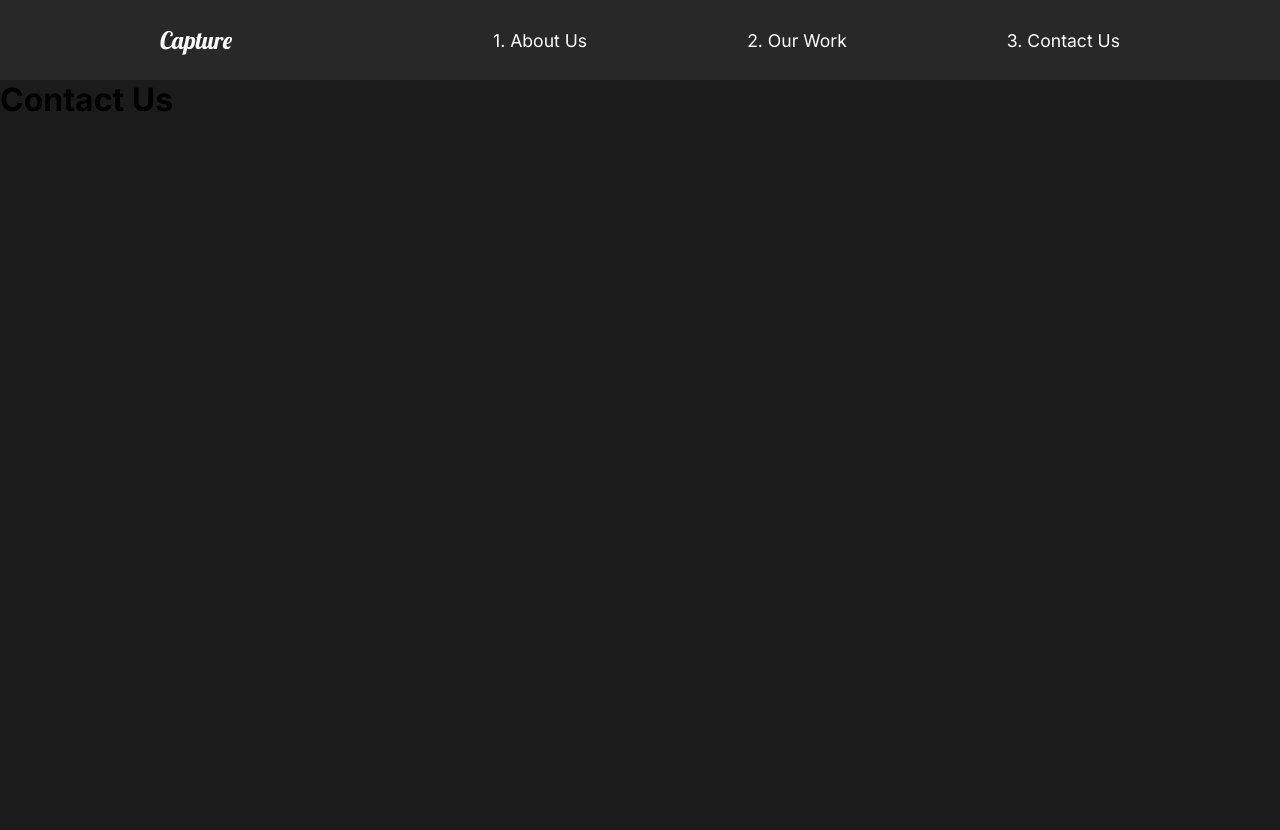
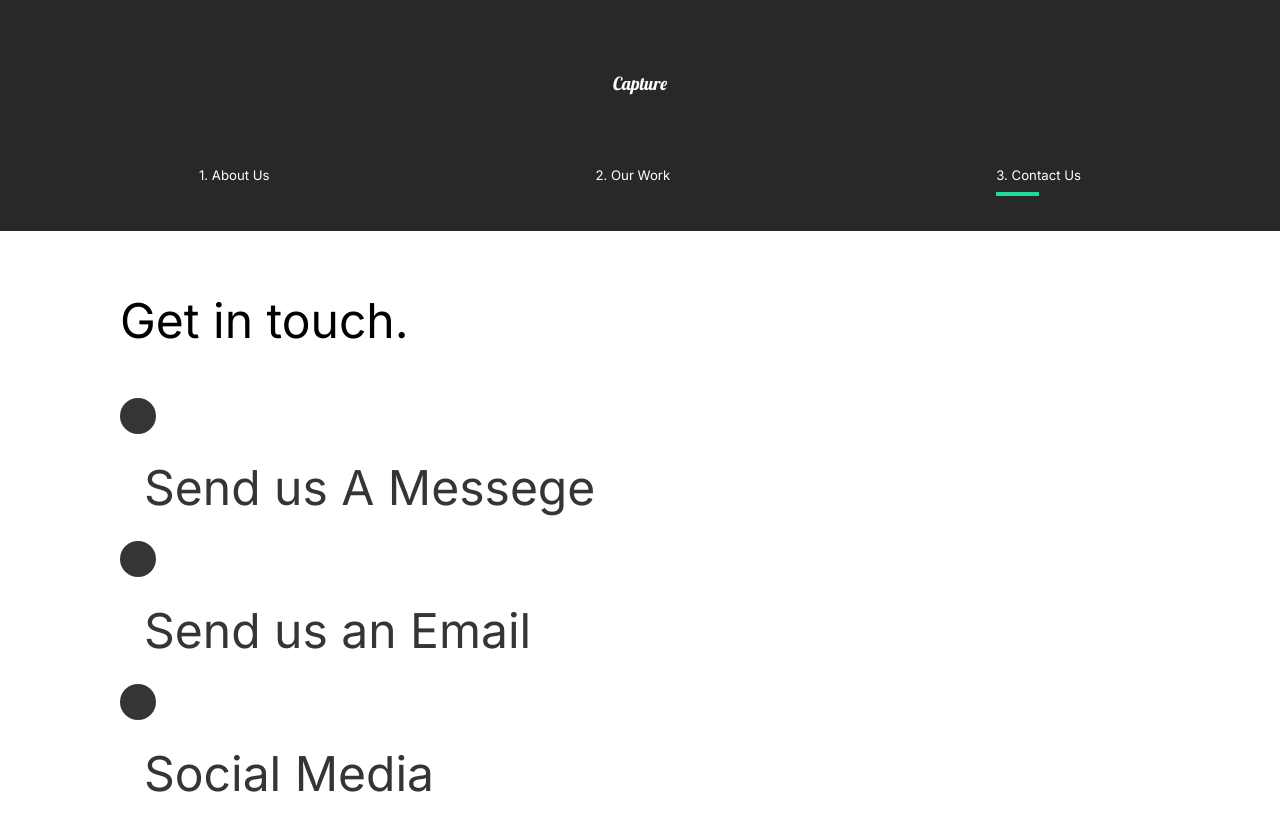
Before and after one commit to IvoTsochev/capture-portfolio, a React (Create React App) app: page /contact in a window 1280 px wide. Shown: the top 830 px of the page. Before the commit the page ends 800 px from the top, so only its background shows below. Built offline with nearby package versions, Linux system fonts and the light colour scheme.

Commit message:
styling and animations

```diff
--- a/src/App.js
+++ b/src/App.js
@@ -17,6 +17,7 @@
   return (
     <div className="App">
       <GlobalStyle />
+
       <Nav />
 
       <AnimatePresence exitBeforeEnter>
--- a/src/components/GlobalStyle.js
+++ b/src/components/GlobalStyle.js
@@ -7,9 +7,17 @@
         box-sizing: border-box;
     }
 
+    html {
+        @media (max-width: 1700px) {
+            font-size: 75%;
+        }
+
+    }
+
     body {
         background: #1b1b1b;
         font-family: 'Inter', sans-serif;
+        overflow-x: hidden;
     }
 
     button {
--- a/src/components/Nav.jsx
+++ b/src/components/Nav.jsx
@@ -1,8 +1,11 @@
 import React from "react";
 import styled from "styled-components";
 import { Link } from "react-router-dom";
+import { motion } from "framer-motion";
+import { useLocation } from "react-router-dom";
 
 const Nav = () => {
+  const { pathname } = useLocation();
   return (
     <StyledNav>
       <h1>
@@ -13,13 +16,28 @@
       <ul>
         <li>
           <Link to="/">1. About Us</Link>
+          <Line
+            transition={{ duration: 0.75 }}
+            initial={{ width: "0%" }}
+            animate={{ width: pathname === "/" ? "50%" : "0%" }}
+          />
         </li>
 
         <li>
           <Link to="/work">2. Our Work</Link>
+          <Line
+            transition={{ duration: 0.75 }}
+            initial={{ width: "0%" }}
+            animate={{ width: pathname === "/work" ? "50%" : "0%" }}
+          />
         </li>
         <li>
           <Link to="contact">3. Contact Us</Link>
+          <Line
+            transition={{ duration: 0.75 }}
+            initial={{ width: "0%" }}
+            animate={{ width: pathname === "/contact" ? "50%" : "0%" }}
+          />
         </li>
       </ul>
     </StyledNav>
@@ -34,6 +52,9 @@
   align-items: center;
   padding: 1rem 10rem;
   background-color: #282828;
+  position: sticky;
+  top: 0;
+  z-index: 10;
   a {
     color: white;
     text-decoration: none;
@@ -51,6 +72,37 @@
     font-family: "Lobster", cursive;
     font-weight: lighter;
   }
+  @media (max-width: 1300px) {
+    flex-direction: column;
+    padding: 2rem 1rem;
+    #logo {
+      display: inline-block;
+      margin: 2rem;
+    }
+    #logo {
+      padding: 2rem;
+    }
+    ul {
+      padding: 2rem;
+      justify-content: space-around;
+      width: 100%;
+      li {
+        padding: 0;
+      }
+    }
+  }
+`;
+
+const Line = styled(motion.div)`
+  height: 0.3rem;
+  background: #23d997;
+  width: 0%;
+  position: absolute;
+  bottom: -80%;
+  left: 60%;
+  @media (max-width: 1300px) {
+    left: 0%;
+  }
 `;
 
 export default Nav;
--- /dev/null
+++ b/src/components/ScrollTop.js
@@ -0,0 +1,15 @@
+import React, { useEffect } from "react";
+import { useLocation } from "react-router-dom";
+
+const ScrollTop = () => {
+  const { pathname } = useLocation();
+  useEffect(() => {
+    window.scroll({
+      top: 0,
+      left: 0,
+    });
+  }, [pathname]);
+  return null;
+};
+
+export default ScrollTop;
--- a/src/components/ServicesSection.jsx
+++ b/src/components/ServicesSection.jsx
@@ -8,6 +8,9 @@
 // Styles
 import styled from "styled-components";
 import { About, Description, Image, Hide } from "../styles";
+// TEST
+import { useInVoew } from "react-intersection-observer";
+import { useAnimation } from "framer-motion";
 
 function ServicesSection() {
   return (
@@ -67,6 +70,9 @@
 const Cards = styled.div`
   display: flex;
   flex-wrap: wrap;
+  @media (max-width: 1300px) {
+    justify-content: center;
+  }
 `;
 
 const Card = styled.div`
--- a/src/pages/AboutUs.jsx
+++ b/src/pages/AboutUs.jsx
@@ -1,4 +1,5 @@
 import React from "react";
+import ScrollTop from "../components/ScrollTop";
 // Page Components
 import AboutSection from "../components/AboutSection";
 import ServicesSection from "../components/ServicesSection";
@@ -18,6 +19,7 @@
       <AboutSection />
       <ServicesSection />
       <FaqSection />
+      <ScrollTop />
     </motion.div>
   );
 }
--- a/src/pages/ContactUs.jsx
+++ b/src/pages/ContactUs.jsx
@@ -1,19 +1,84 @@
 import React from "react";
+import ScrollTop from "../components/ScrollTop";
 // Animations
 import { motion } from "framer-motion";
-import { pageAnimation } from "../animation";
+import { pageAnimation, titleAnim } from "../animation";
+import styled from "styled-components";
 
 const ContactUs = () => {
   return (
-    <motion.div
+    <ContactStyle
       exit="exit"
       variants={pageAnimation}
       initial="hidden"
       animate="show"
     >
-      <h1>Contact Us</h1>
-    </motion.div>
+      <Title>
+        <Hide>
+          <motion.h2 variants={titleAnim}>Get in touch.</motion.h2>
+        </Hide>
+      </Title>
+
+      <Hide>
+        <Social variants={titleAnim}>
+          <div>
+            <Circle />
+            <h2>Send us A Messege</h2>
+          </div>
+        </Social>
+      </Hide>
+
+      <Hide>
+        <Social variants={titleAnim}>
+          <div>
+            <Circle />
+            <h2>Send us an Email</h2>
+          </div>
+        </Social>
+      </Hide>
+
+      <Hide>
+        <Social variants={titleAnim}>
+          <div>
+            <Circle />
+            <h2>Social Media</h2>
+          </div>
+        </Social>
+      </Hide>
+      <ScrollTop />
+    </ContactStyle>
   );
 };
 
+const ContactStyle = styled(motion.div)`
+  padding: 5rem 10rem;
+  color: #353535;
+  min-height: 90vh;
+  background-color: white;
+`;
+
+const Title = styled.div`
+  margin-bottom: 4rem;
+  color: black;
+`;
+
+const Hide = styled.div`
+  overflow: hidden;
+`;
+
+const Circle = styled.div`
+  border-radius: 50%;
+  width: 3rem;
+  height: 3rem;
+  background: #353535;
+`;
+
+const Social = styled(motion.div)`
+  display: flex;
+  align-items: center;
+  h2 {
+    margin: 2rem;
+  }
+`;
+
 export default ContactUs;
--- a/src/pages/MovieDetail.jsx
+++ b/src/pages/MovieDetail.jsx
@@ -2,6 +2,8 @@
 import styled from "styled-components";
 import { useHistory } from "react-router-dom";
 import { MovieState } from "../movieState";
+import ScrollTop from "../components/ScrollTop";
+
 // Animations
 import { motion } from "framer-motion";
 import { pageAnimation } from "../animation";
@@ -44,6 +46,7 @@
           <ImageDisplay>
             <img src={movie.secondaryImg} alt="movie" />
           </ImageDisplay>
+          <ScrollTop />
         </Details>
       )}
     </>
@@ -77,6 +80,10 @@
   margin: 5rem 10rem;
   align-items: center;
   justify-content: space-around;
+  @media (max-width: 1300px) {
+    display: block;
+    margin: 2rem 2rem;
+  }
 `;
 
 const AwardStyle = styled.div`
--- a/src/pages/OurWork.jsx
+++ b/src/pages/OurWork.jsx
@@ -1,6 +1,8 @@
 import React from "react";
 import styled from "styled-components";
 import { Link } from "react-router-dom";
+import ScrollTop from "../components/ScrollTop";
+
 // Images
 import athlete from "../img/athlete-small.png";
 import theracer from "../img/theracer-small.png";
@@ -56,6 +58,7 @@
           <img src={goodtimes} alt="goodtimes" />
         </Link>
       </Movie>
+      <ScrollTop />
     </Work>
   );
 };
@@ -66,6 +69,9 @@
   padding: 5rem 10rem;
   h2 {
     padding: 1rem 0rem;
+  }
+  @media (max-width: 1300px) {
+    padding: 2rem 2rem;
   }
 `;
 
--- a/src/styles.js
+++ b/src/styles.js
@@ -8,6 +8,11 @@
   justify-content: space-between;
   padding: 5rem 10rem;
   color: white;
+  @media (max-width: 1300px) {
+    display: block;
+    padding: 2rem 2rem;
+    text-align: center;
+  }
 `;
 
 export const Description = styled.div`
@@ -16,6 +21,10 @@
   z-index: 2;
   h2 {
     font-weight: lighter;
+  }
+  @media (max-width: 1300px) {
+    padding: 0;
+    button: 2rem 0rem 5rem 0rem;
   }
 `;
 
```
Also changed, not shown: 1 other file (tests, documents, lock files or other folders).
